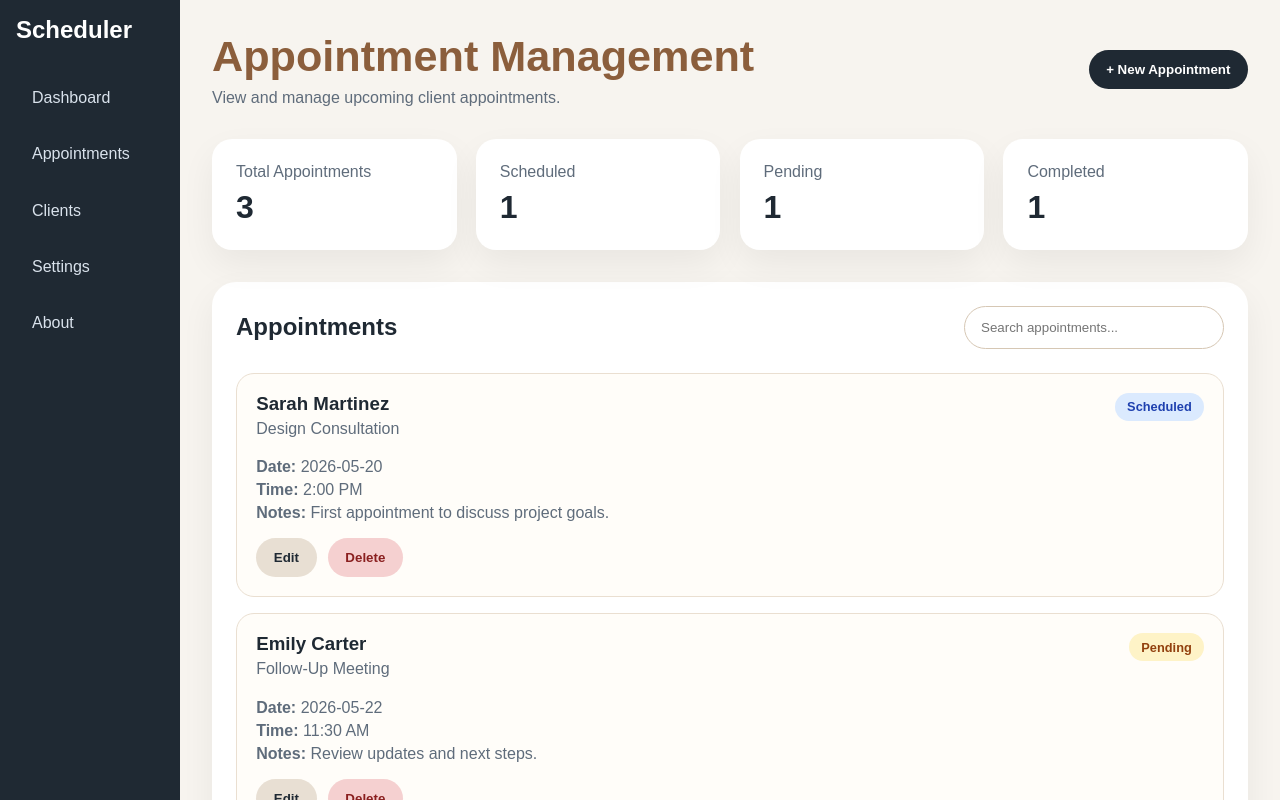
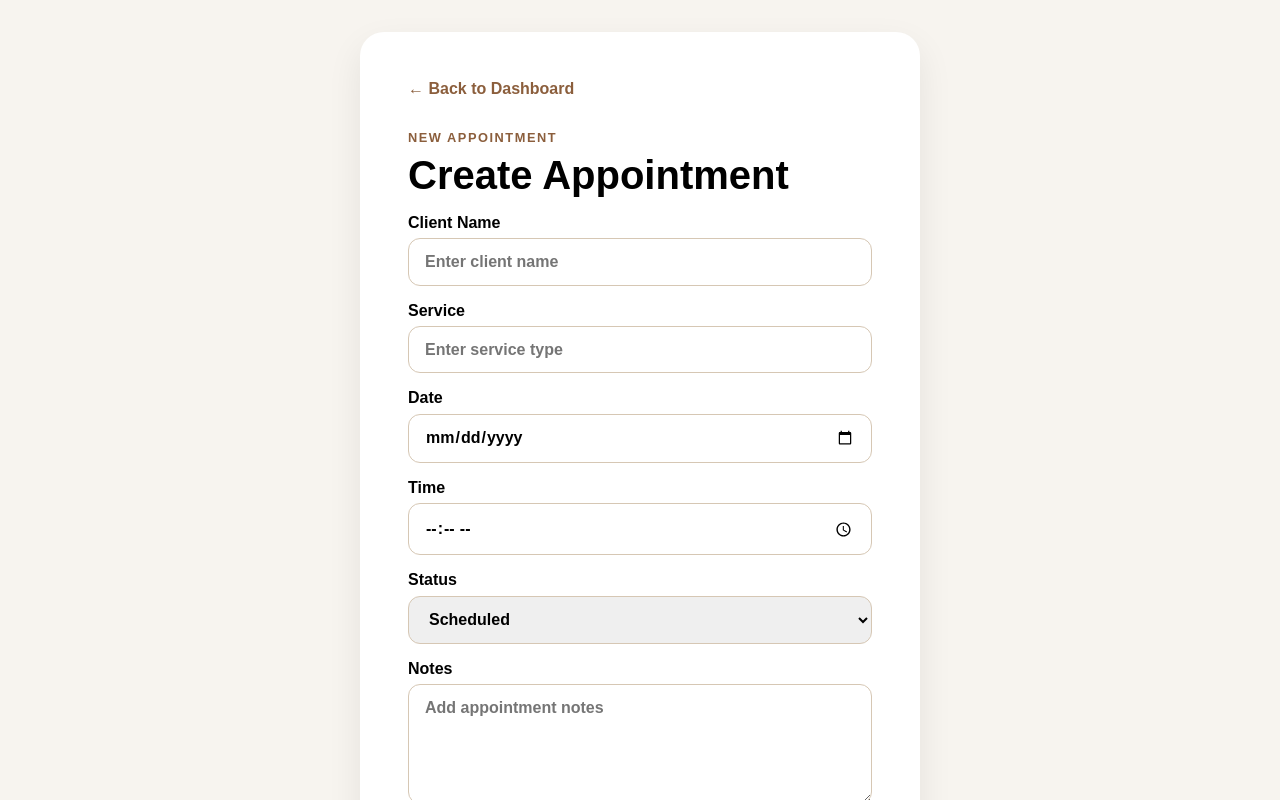
Before and after one commit to adamBlank99/appointment_scheduler_app, a React (Vite) app: page /new in a window 1280 px wide. Shown: the top 800 px of the page. Built offline with nearby package versions, Linux system fonts and the light colour scheme.

Commit message:
Add React Router page navigation

```diff
--- a/package.json
+++ b/package.json
@@ -11,7 +11,8 @@
   },
   "dependencies": {
     "react": "^19.2.5",
-    "react-dom": "^19.2.5"
+    "react-dom": "^19.2.5",
+    "react-router-dom": "^7.15.0"
   },
   "devDependencies": {
     "@eslint/js": "^10.0.1",
--- a/src/App.css
+++ b/src/App.css
@@ -244,3 +244,86 @@
     grid-template-columns: 1fr;
   }
 }
+
+.auth-page,
+.form-page {
+  min-height: 100vh;
+  display: flex;
+  align-items: center;
+  justify-content: center;
+  padding: 2rem;
+  background: #f7f4ef;
+}
+
+.auth-card,
+.form-card {
+  width: min(100%, 560px);
+  background: white;
+  padding: 3rem;
+  border-radius: 24px;
+  box-shadow: 0 14px 35px rgba(0, 0, 0, 0.08);
+}
+
+.auth-card h1,
+.form-card h1 {
+  margin: 0 0 1rem;
+  font-size: 2.5rem;
+}
+
+.auth-text {
+  color: #5f6c7b;
+  margin-bottom: 2rem;
+}
+
+.auth-form,
+.appointment-form {
+  display: grid;
+  gap: 1rem;
+}
+
+.auth-form label,
+.appointment-form label {
+  display: grid;
+  gap: 0.4rem;
+  font-weight: 700;
+}
+
+.auth-form input,
+.appointment-form input,
+.appointment-form select,
+.appointment-form textarea {
+  width: 100%;
+  padding: 0.85rem 1rem;
+  border: 1px solid #d6c7b4;
+  border-radius: 12px;
+  font: inherit;
+}
+
+.appointment-form textarea {
+  min-height: 120px;
+  resize: vertical;
+}
+
+.auth-footer {
+  margin-top: 1.5rem;
+  color: #5f6c7b;
+}
+
+.auth-footer a,
+.back-link {
+  color: #8b5e3c;
+  font-weight: 700;
+  text-decoration: none;
+}
+
+.back-link {
+  display: inline-block;
+  margin-bottom: 2rem;
+}
+
+.primary-button,
+.secondary-button {
+  text-decoration: none;
+  display: inline-block;
+  text-align: center;
+}
--- a/src/App.jsx
+++ b/src/App.jsx
@@ -1,8 +1,24 @@
+import { BrowserRouter, Navigate, Route, Routes } from "react-router-dom"
 import Dashboard from "./pages/Dashboard"
+import Login from "./pages/Login"
+import Signup from "./pages/Signup"
+import NewAppointment from "./pages/NewAppointment"
+import EditAppointment from "./pages/EditAppointment"
 import "./App.css"
 
 function App() {
-  return <Dashboard />
+  return (
+    <BrowserRouter>
+      <Routes>
+        <Route path="/" element={<Navigate to="/dashboard" />} />
+        <Route path="/login" element={<Login />} />
+        <Route path="/signup" element={<Signup />} />
+        <Route path="/dashboard" element={<Dashboard />} />
+        <Route path="/new" element={<NewAppointment />} />
+        <Route path="/edit/:id" element={<EditAppointment />} />
+      </Routes>
+    </BrowserRouter>
+  )
 }
 
 export default App
--- a/src/components/AppointmentCard.jsx
+++ b/src/components/AppointmentCard.jsx
@@ -1,3 +1,5 @@
+import { Link } from "react-router-dom"
+
 function AppointmentCard({ appointment }) {
     return (
       <article className="appointment-card">
@@ -25,7 +27,9 @@ function AppointmentCard({ appointment }) {
         </div>
 
         <div className="appointment-actions">
-          <button className="secondary-button">Edit</button>
+        <Link className="secondary-button" to={`/edit/${appointment.id}`}>
+          Edit
+        </Link>
           <button className="danger-button">Delete</button>
         </div>
       </article>
--- a/src/pages/Dashboard.jsx
+++ b/src/pages/Dashboard.jsx
@@ -1,3 +1,4 @@
+import { Link } from "react-router-dom"
 import AppointmentCard from "../components/AppointmentCard"
 import { sampleAppointments } from "../data/sampleAppointments"
 
@@ -8,11 +9,10 @@ function Dashboard() {
         <h2>Scheduler</h2>
 
         <nav>
-          <a href="#">Dashboard</a>
-          <a href="#">Appointments</a>
-          <a href="#">Clients</a>
-          <a href="#">Settings</a>
-          <a href="#">About</a>
+        <Link to="/dashboard">Dashboard</Link>
+        <Link to="/new">New Appointment</Link>
+        <Link to="/login">Login</Link>
+        <Link to="/signup">Sign Up</Link>
         </nav>
       </aside>
 
@@ -25,7 +25,9 @@ function Dashboard() {
             </p>
           </div>
 
-          <button className="primary-button">+ New Appointment</button>
+            <Link className="primary-button" to="/new">
+            + New Appointment
+            </Link>
         </header>
 
         <section className="stats-grid">
--- /dev/null
+++ b/src/pages/EditAppointment.jsx
@@ -0,0 +1,61 @@
+import { Link, useParams } from "react-router-dom"
+
+function EditAppointment() {
+  const { id } = useParams()
+
+  return (
+    <main className="form-page">
+      <section className="form-card">
+        <Link className="back-link" to="/dashboard">
+          ← Back to Dashboard
+        </Link>
+
+        <p className="eyebrow">Edit Appointment</p>
+        <h1>Edit Appointment #{id}</h1>
+
+        <form className="appointment-form">
+          <label>
+            Client Name
+            <input type="text" placeholder="Enter client name" />
+          </label>
+
+          <label>
+            Service
+            <input type="text" placeholder="Enter service type" />
+          </label>
+
+          <label>
+            Date
+            <input type="date" />
+          </label>
+
+          <label>
+            Time
+            <input type="time" />
+          </label>
+
+          <label>
+            Status
+            <select>
+              <option>Scheduled</option>
+              <option>Pending</option>
+              <option>Completed</option>
+              <option>Cancelled</option>
+            </select>
+          </label>
+
+          <label>
+            Notes
+            <textarea placeholder="Update appointment notes"></textarea>
+          </label>
+
+          <button className="primary-button" type="submit">
+            Update Appointment
+          </button>
+        </form>
+      </section>
+    </main>
+  )
+}
+
+export default EditAppointment
--- /dev/null
+++ b/src/pages/Login.jsx
@@ -0,0 +1,37 @@
+import { Link } from "react-router-dom"
+
+function Login() {
+  return (
+    <main className="auth-page">
+      <section className="auth-card">
+        <p className="eyebrow">Welcome Back</p>
+        <h1>Log In</h1>
+        <p className="auth-text">
+          Log in to view and manage your appointments.
+        </p>
+
+        <form className="auth-form">
+          <label>
+            Email
+            <input type="email" placeholder="you@example.com" />
+          </label>
+
+          <label>
+            Password
+            <input type="password" placeholder="Enter your password" />
+          </label>
+
+          <button className="primary-button" type="submit">
+            Log In
+          </button>
+        </form>
+
+        <p className="auth-footer">
+          Don&apos;t have an account? <Link to="/signup">Sign up</Link>
+        </p>
+      </section>
+    </main>
+  )
+}
+
+export default Login
--- /dev/null
+++ b/src/pages/NewAppointment.jsx
@@ -0,0 +1,59 @@
+import { Link } from "react-router-dom"
+
+function NewAppointment() {
+  return (
+    <main className="form-page">
+      <section className="form-card">
+        <Link className="back-link" to="/dashboard">
+          ← Back to Dashboard
+        </Link>
+
+        <p className="eyebrow">New Appointment</p>
+        <h1>Create Appointment</h1>
+
+        <form className="appointment-form">
+          <label>
+            Client Name
+            <input type="text" placeholder="Enter client name" />
+          </label>
+
+          <label>
+            Service
+            <input type="text" placeholder="Enter service type" />
+          </label>
+
+          <label>
+            Date
+            <input type="date" />
+          </label>
+
+          <label>
+            Time
+            <input type="time" />
+          </label>
+
+          <label>
+            Status
+            <select>
+              <option>Scheduled</option>
+              <option>Pending</option>
+              <option>Completed</option>
+              <option>Cancelled</option>
+            </select>
+          </label>
+
+          <label>
+            Notes
+            <textarea placeholder="Add appointment notes"></textarea>
+          </label>
+
+          <button className="primary-button" type="submit">
+            Save Appointment
+          </button>
+        </form>
+      </section>
+    </main>
+  )
+}
+
+export default NewAppointment
--- /dev/null
+++ b/src/pages/Signup.jsx
@@ -0,0 +1,42 @@
+import { Link } from "react-router-dom"
+
+function Signup() {
+  return (
+    <main className="auth-page">
+      <section className="auth-card">
+        <p className="eyebrow">Create Account</p>
+        <h1>Sign Up</h1>
+        <p className="auth-text">
+          Create an account to start managing appointments.
+        </p>
+
+        <form className="auth-form">
+          <label>
+            Name
+            <input type="text" placeholder="Your name" />
+          </label>
+
+          <label>
+            Email
+            <input type="email" placeholder="you@example.com" />
+          </label>
+
+          <label>
+            Password
+            <input type="password" placeholder="Create a password" />
+          </label>
+
+          <button className="primary-button" type="submit">
+            Sign Up
+          </button>
+        </form>
+
+        <p className="auth-footer">
+          Already have an account? <Link to="/login">Log in</Link>
+        </p>
+      </section>
+    </main>
+  )
+}
+
+export default Signup
```
Also changed, not shown: 1 other file (tests, documents, lock files or other folders).
